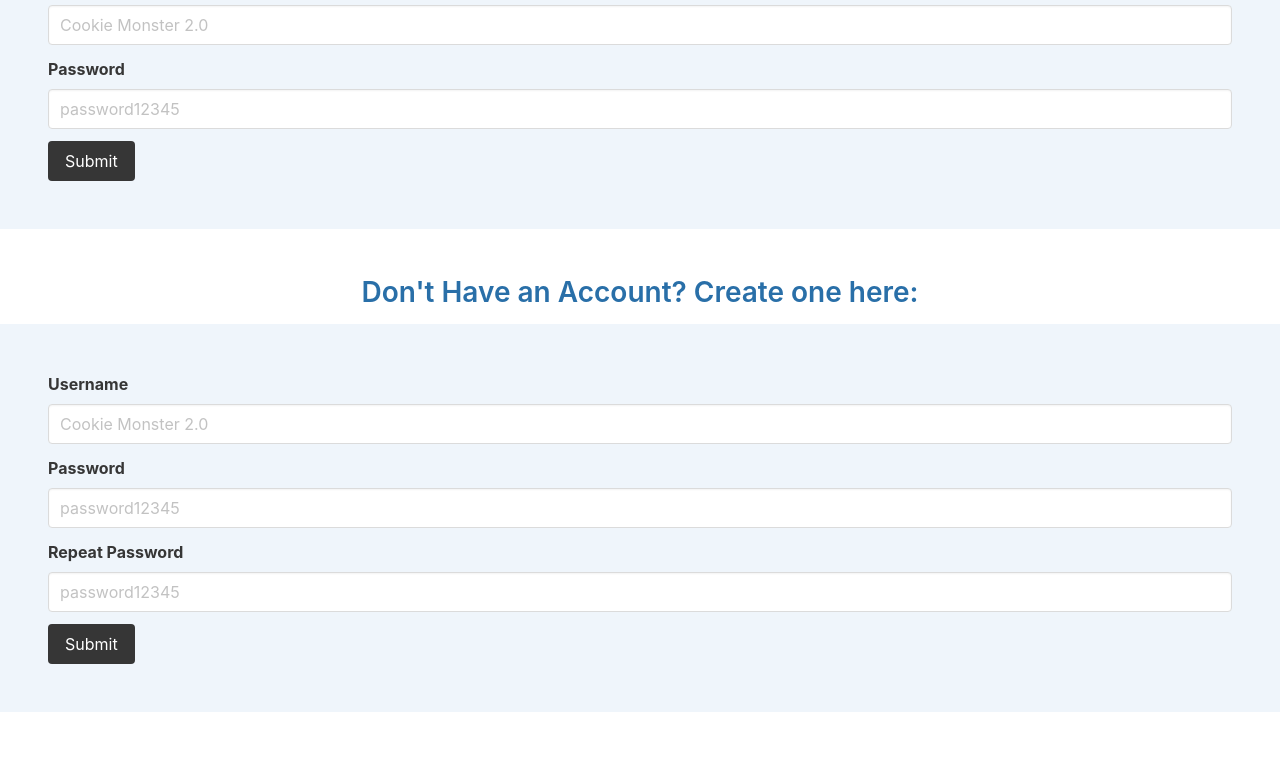
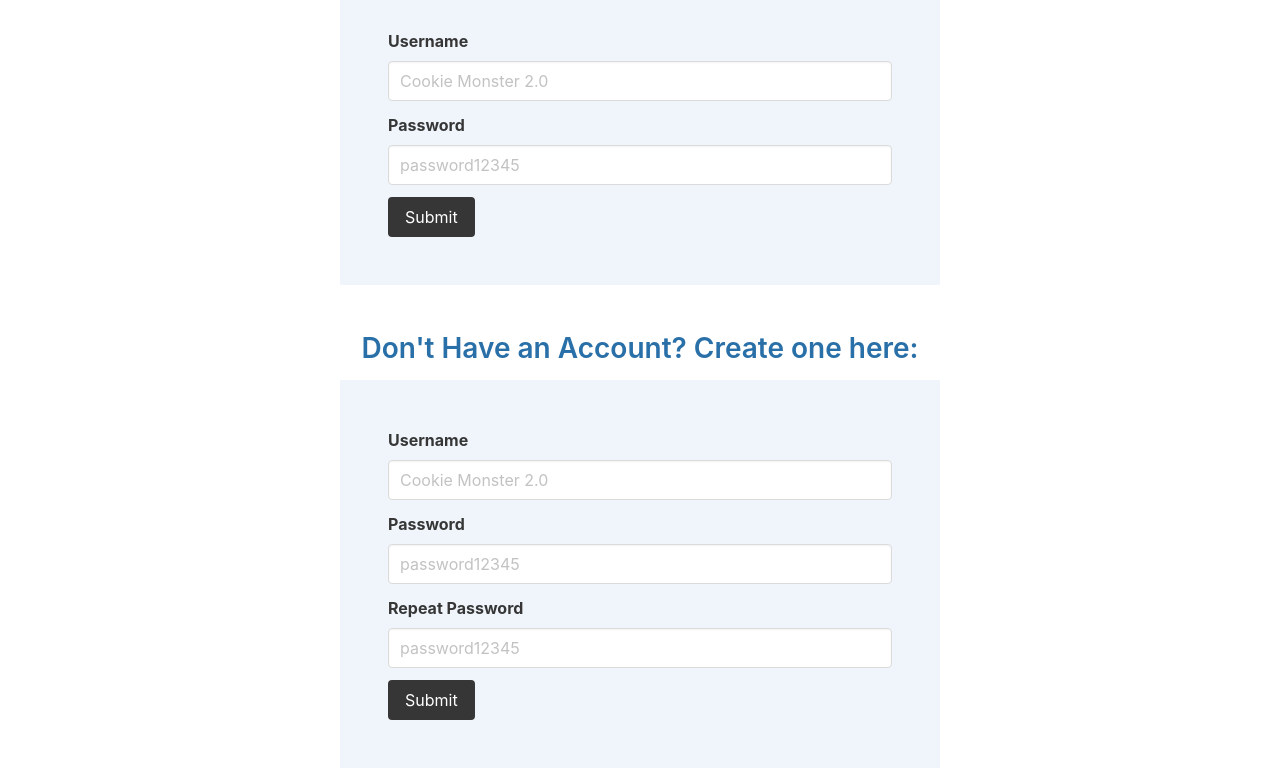
Before and after one commit to chelene3/426FinalProject, a website: page login.html in a window 1280 px wide. Shown: the part 127-895 px from the top of the page. Before the commit the page ends 839 px from the top, so only its background shows below. Drawn offline with nearby package versions, Linux system fonts and the light colour scheme.

Commit message:
changed alignment in login page

```diff
--- a/login.html
+++ b/login.html
@@ -12,12 +12,13 @@
 <body>
     <section>
         <div class="content has-text-centered">
+            <br>
             <h1 class="has-text-info-dark">Welcome! Please Login.</h1>
         </div>
     </section>
 
 
-    <section class="section has-background-info-light">
+    <section class="section has-background-info-light" id="login-back">
         <form>
             <div class="field">
                 <label class="label">Username</label>
@@ -47,7 +48,7 @@
         </div>
     </section>
 
-    <section class="section has-background-info-light">
+    <section class="section has-background-info-light" id="login-back">
         <form>
             <div class="field">
                 <label class="label">Username</label>
--- a/package.json
+++ b/package.json
@@ -4,7 +4,8 @@
   "description": "## Proposal",
   "main": "index.js",
   "scripts": {
-    "test": "echo \"Error: no test specified\" && exit 1"
+    "test": "echo \"Error: no test specified\" && exit 1",
+    "start": "npx browser-sync start -sw"
   },
   "repository": {
     "type": "git",
--- a/style.css
+++ b/style.css
@@ -0,0 +1,4 @@
+#login-back {
+    width: 600px;
+    margin: 0 auto;
+}
```
